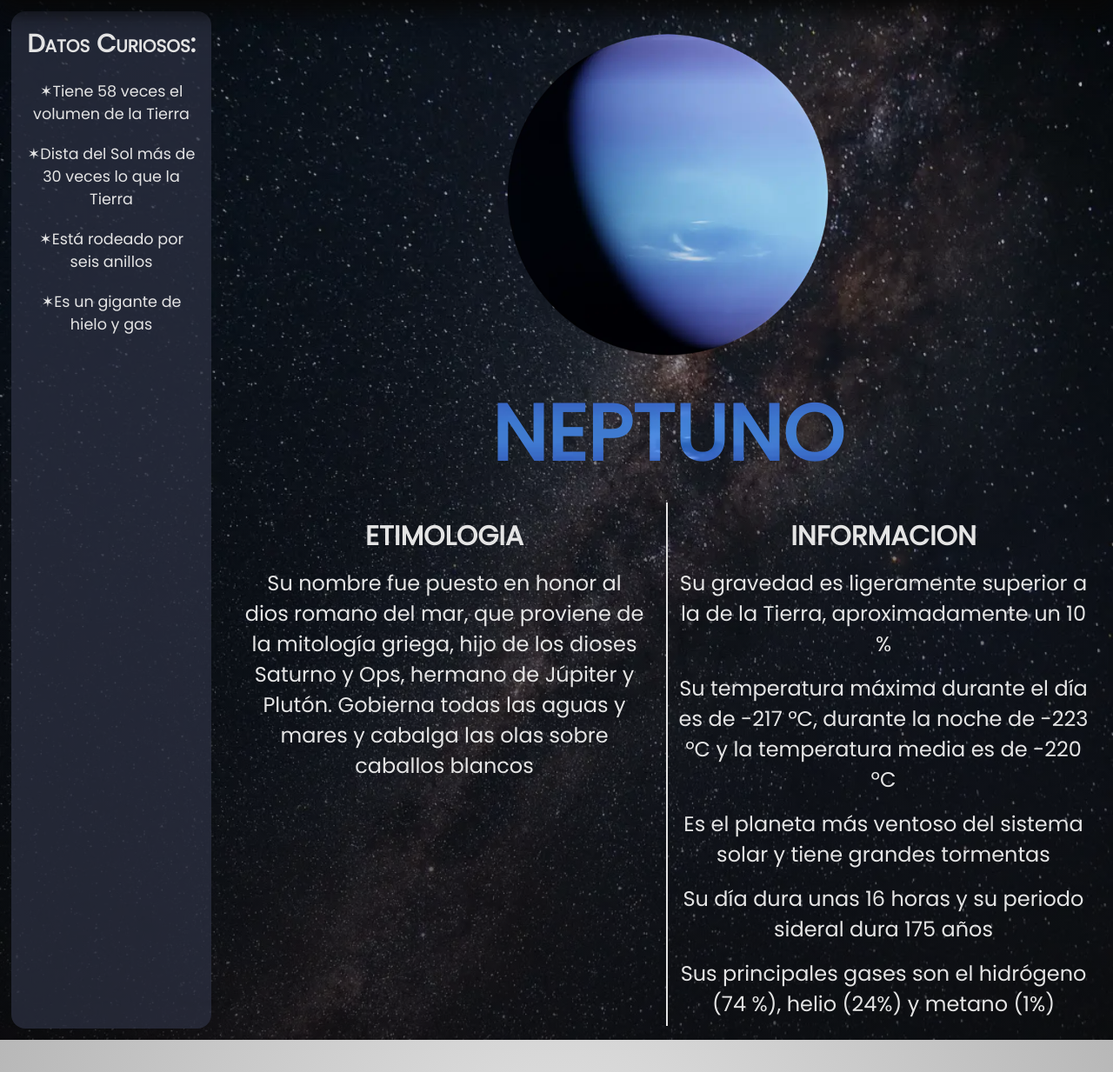
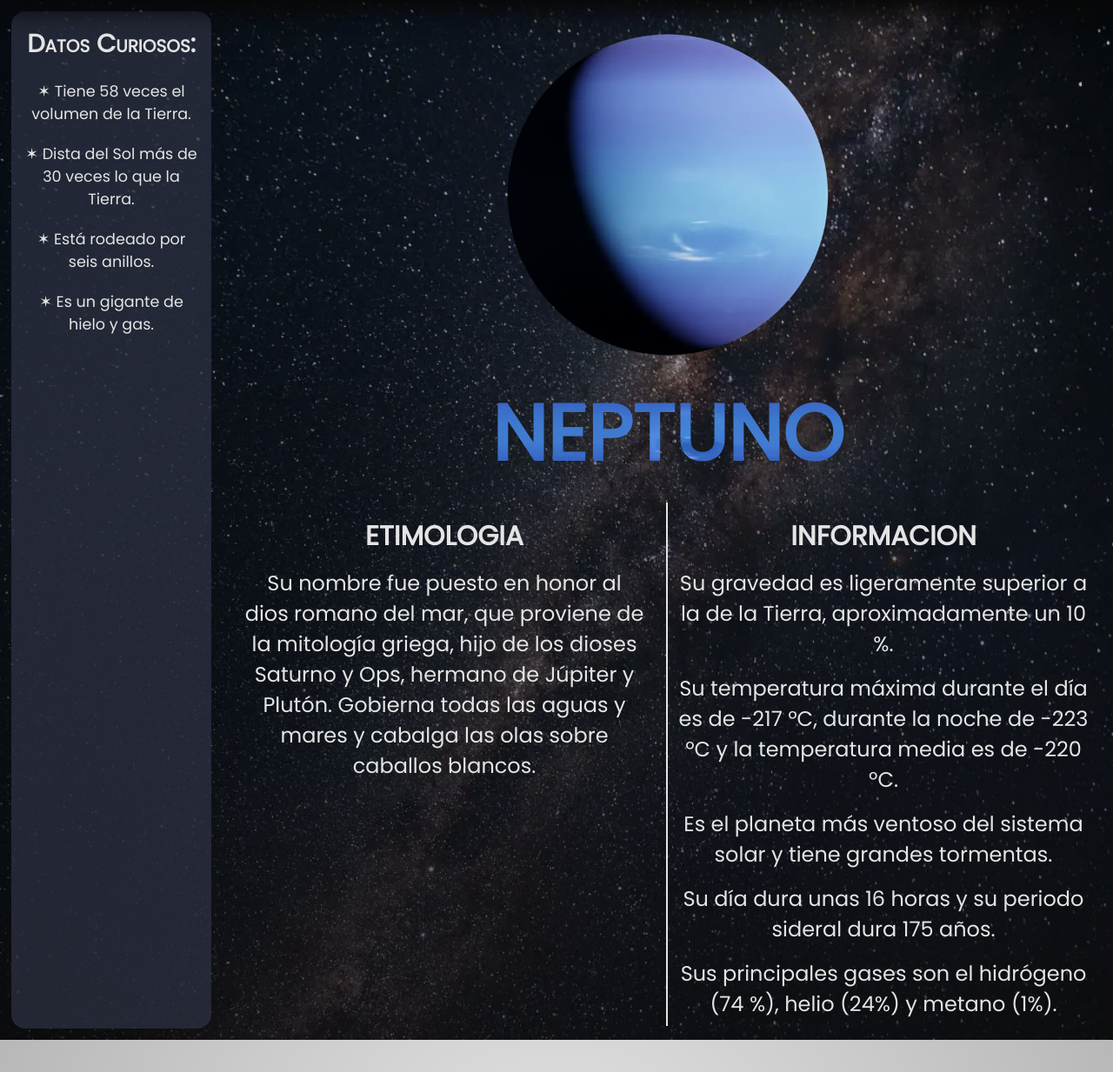
Before and after one commit to Alejandro-Garcia-Morato/Cosmos, a plain HTML site: page paginas/neptuno.html in a window 1280 px wide. Shown: the part 67-1300 px from the top of the page at 87% size. Drawn offline with Linux system fonts and the light colour scheme.

Commit message:
Update neptuno.html

```diff
--- a/paginas/neptuno.html
+++ b/paginas/neptuno.html
@@ -79,28 +79,28 @@
                         Su nombre fue puesto en honor al dios romano del mar, que proviene
                         de la mitología griega, hijo de los dioses Saturno y Ops, hermano
                         de Júpiter y Plutón. Gobierna todas las aguas y mares y cabalga
-                        las olas sobre caballos blancos
+                        las olas sobre caballos blancos.
                     </p>
                 </article>
                 <article class="articulo-planetas">
                     <h2 id="articulo-planetas-neptuno-informacion" class="articulo-planetas-titulo">informacion</h2>
                     <p id="articulo-planetas-neptuno-informacion-texto1">
                         Su gravedad es ligeramente superior a la de la Tierra,
-                        aproximadamente un 10 %
+                        aproximadamente un 10 %.
                     </p>
                     <p id="articulo-planetas-neptuno-informacion-texto2">
                         Su temperatura máxima durante el día es de -217 ºC, durante la
-                        noche de -223 ºC y la temperatura media es de -220 ºC
+                        noche de -223 ºC y la temperatura media es de -220 ºC.
                     </p>
                     <p id="articulo-planetas-neptuno-informacion-texto3">
                         Es el planeta más ventoso del sistema solar y tiene grandes
-                        tormentas
+                        tormentas.
                     </p>
                     <p id="articulo-planetas-neptuno-informacion-texto4">Su día dura unas 16 horas y su periodo sideral
-                        dura 175 años</p>
+                        dura 175 años.</p>
                     <p id="articulo-planetas-neptuno-informacion-texto5">
                         Sus principales gases son el hidrógeno (74 %), helio (24%) y
-                        metano (1%)
+                        metano (1%).
                     </p>
                 </article>
             </section>
@@ -108,10 +108,10 @@
         <!--Aside-->
         <aside class="aside-planetas">
             <h3 id="aside-planetas-neptuno" class="aside-titulo">Datos Curiosos:</h3>
-            <p id="aside-planetas-neptuno-texto1">Tiene 58 veces el volumen de la Tierra</p>
-            <p id="aside-planetas-neptuno-texto2">Dista del Sol más de 30 veces lo que la Tierra</p>
-            <p id="aside-planetas-neptuno-texto3">Está rodeado por seis anillos</p>
-            <p id="aside-planetas-neptuno-texto4">Es un gigante de hielo y gas</p>
+            <p id="aside-planetas-neptuno-texto1"> Tiene 58 veces el volumen de la Tierra.</p>
+            <p id="aside-planetas-neptuno-texto2"> Dista del Sol más de 30 veces lo que la Tierra.</p>
+            <p id="aside-planetas-neptuno-texto3"> Está rodeado por seis anillos.</p>
+            <p id="aside-planetas-neptuno-texto4"> Es un gigante de hielo y gas.</p>
         </aside>
         <!--/Aside-->
 
```
